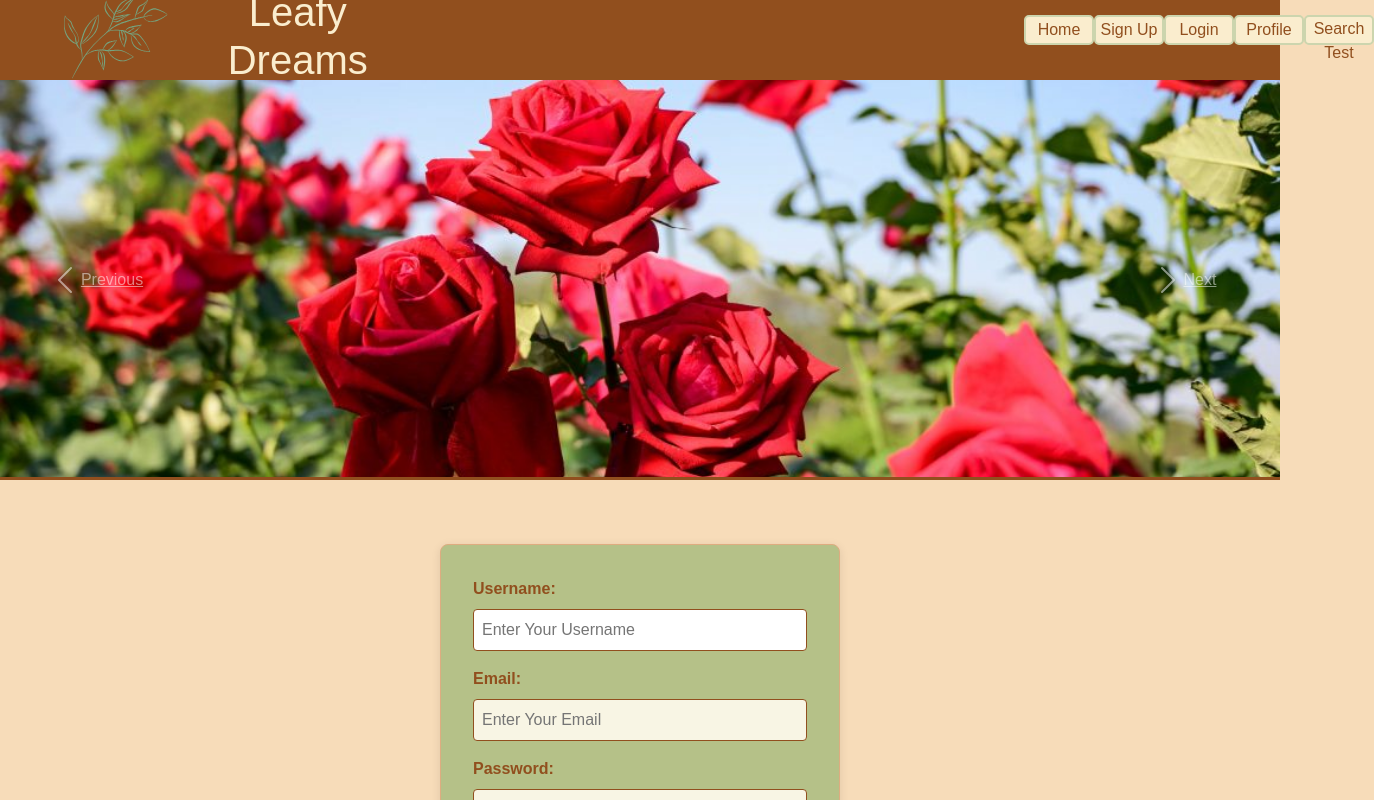
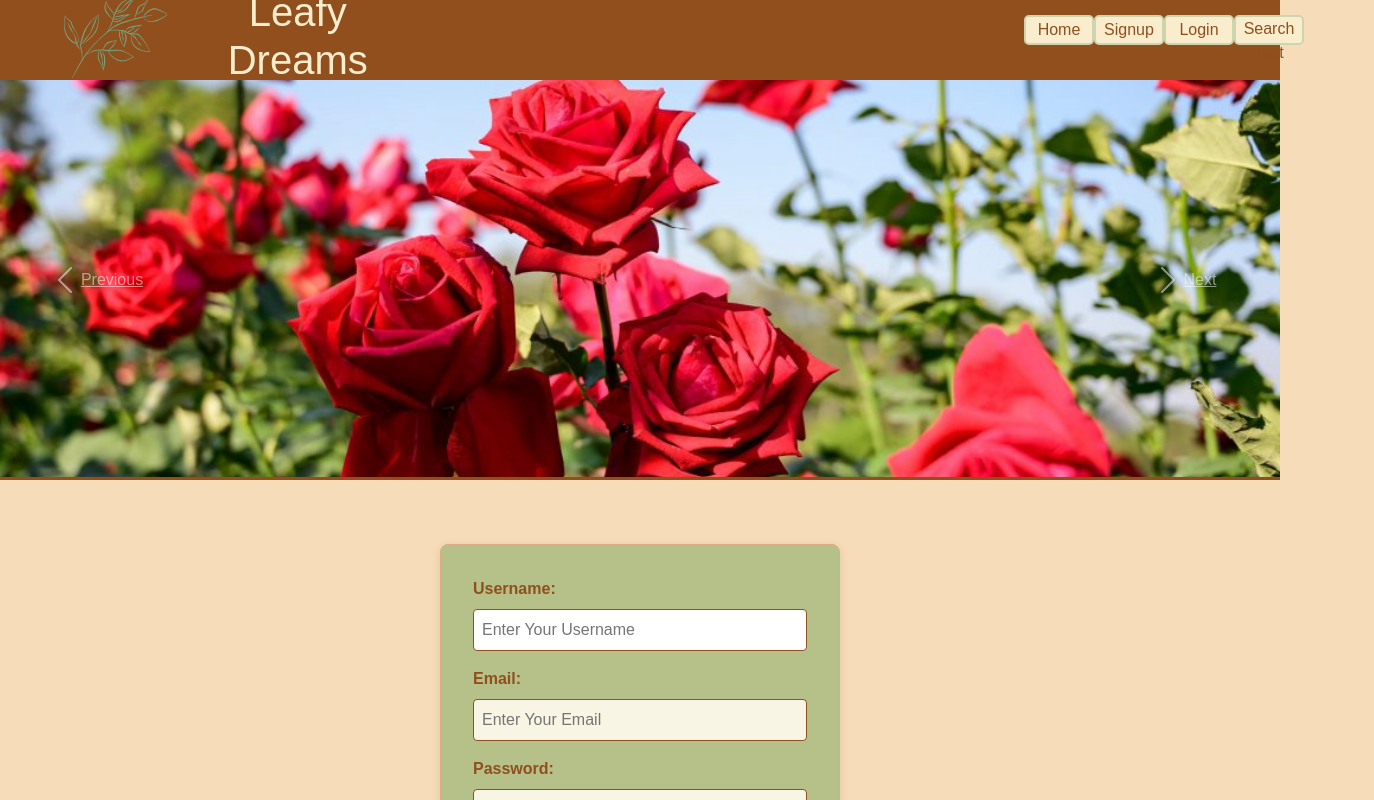
Before and after one commit to thomassmith0526/Leafy-Dreams, a React (Vite) app in the folder client/: page /signup in a window 1280 px wide. Shown: the top 800 px of the page, 1374 px wide, since content can reach past the window. Built offline with nearby package versions, Linux system fonts and the light colour scheme; a web font is replaced by a local one.

Commit message:
Disappear and Reapper
Added disseapearing logic so that only the logged in user can access special features. Navbar button; Add button in search

```diff
--- a/client/src/App.jsx
+++ b/client/src/App.jsx
@@ -40,9 +40,11 @@ function App() {
             <button className='navBtn'>Home</button>
           </Link>
 
-          <Link to="/signup">
-            <button className='navBtn'>Sign Up</button>
-          </Link>
+          {!isLoggedIn ? (
+              <Link to="/signup">
+              <button className='navBtn'>Signup</button>
+              </Link>
+            ) : null}
 
             {!isLoggedIn ? (
               <Link to="/login">
@@ -53,9 +55,11 @@ function App() {
             )}
 
 
-          <Link to="/profile">
-            <button className='navBtn'>Profile</button>
-          </Link>
+          {isLoggedIn ? (
+              <Link to="/profile">
+              <button className='navBtn'>Profile</button>
+              </Link>
+            ) : null}
 
           <Link to="/search">
             <button className='navBtn'>Search Test</button>
--- a/client/src/components/pages/Search/SearchModal.jsx
+++ b/client/src/components/pages/Search/SearchModal.jsx
@@ -1,15 +1,25 @@
 import PropTypes from 'prop-types';
 import './SearchModal.css';
+import { AuthContext } from '../../../utils/AuthContext.jsx';
+import { useContext } from 'react';
 
 const SearchModal = ({ isOpen, onClose, addPlant, children }) => {
     if (!isOpen) return null;
-
+    const {isLoggedIn,logout} = useContext(AuthContext);
+    const handleLogout = () => {
+    logout()
+    console.log('im running')
+}
     return (
         <div className='overlay' onClick={onClose}>
             <div className='content' onClick={(e) => e.stopPropagation()}>
                 <button className='close-button' onClick={onClose}>Close</button>
                 {children}
-                {addPlant && <button className='add-button' onClick={addPlant}>Add</button>}
+                {isLoggedIn ? (
+                    <>
+                    {addPlant && <button className='add-button' onClick={addPlant}>Add</button>}
+                    </>
+            ) : null}
             </div>
         </div>
     );
```
